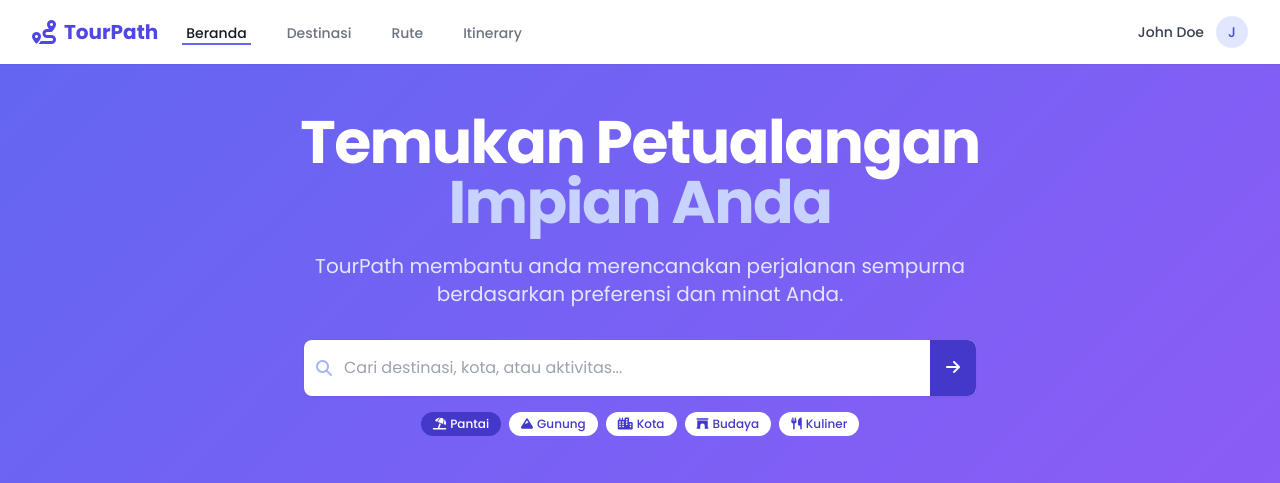
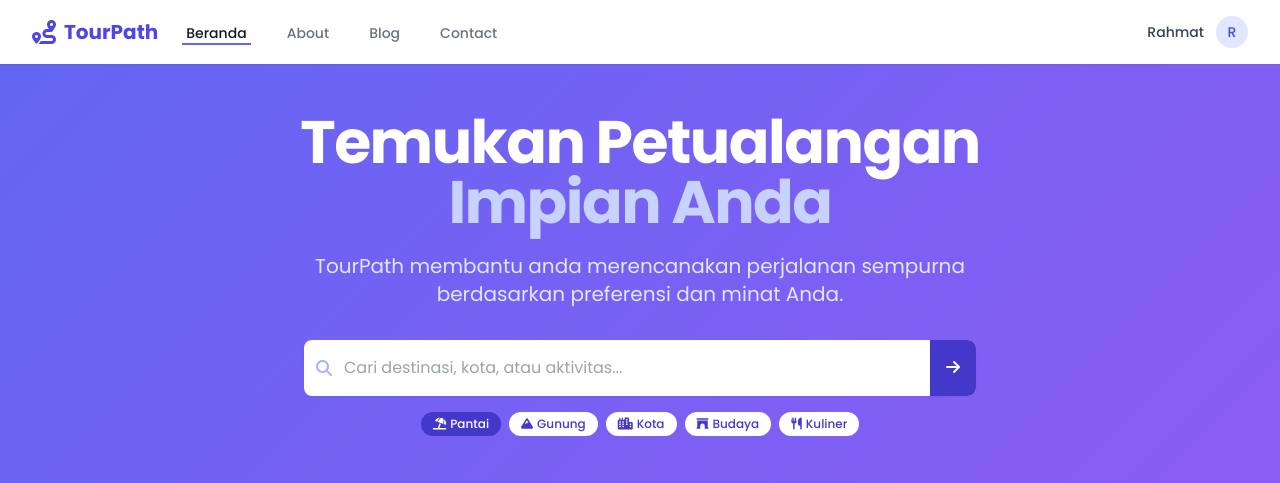
Before and after one commit to rahmatsigma/TourPath, a Django app: page /home/ in a window 1280 px wide. Shown: the top 483 px of the page. Run offline with Django 5.2, Linux system fonts and the light colour scheme; the visitor is signed in with stand-in values (Sample User, id 1); some libraries are stand-ins or nearby versions.

Commit message:
update beranda

```diff
--- a/blog/templates/blog/index.html
+++ b/blog/templates/blog/index.html
@@ -9,7 +9,6 @@
     <link rel="stylesheet" href="{% static 'css/index.css' %}"
 </head>
 <body>
-    <!-- Navigation -->
     <nav class="bg-white shadow-sm sticky top-0 z-50">
         <div class="max-w-7xl mx-auto px-4 sm:px-6 lg:px-8">
             <div class="flex justify-between h-16">
@@ -20,9 +19,9 @@
                     </div>
                     <div class="hidden sm:ml-6 sm:flex sm:space-x-8">
                         <a href="#" class="border-indigo-500 text-gray-900 inline-flex items-center px-1 pt-1 border-b-2 text-sm font-medium">Beranda</a>
-                        <a href="#" class="border-transparent text-gray-500 hover:border-gray-300 hover:text-gray-700 inline-flex items-center px-1 pt-1 border-b-2 text-sm font-medium">Destinasi</a>
-                        <a href="#" class="border-transparent text-gray-500 hover:border-gray-300 hover:text-gray-700 inline-flex items-center px-1 pt-1 border-b-2 text-sm font-medium">Rute</a>
-                        <a href="#" class="border-transparent text-gray-500 hover:border-gray-300 hover:text-gray-700 inline-flex items-center px-1 pt-1 border-b-2 text-sm font-medium">Itinerary</a>
+                        <a href="#" class="border-transparent text-gray-500 hover:border-gray-300 hover:text-gray-700 inline-flex items-center px-1 pt-1 border-b-2 text-sm font-medium">About</a>
+                        <a href="#" class="border-transparent text-gray-500 hover:border-gray-300 hover:text-gray-700 inline-flex items-center px-1 pt-1 border-b-2 text-sm font-medium">Blog</a>
+                        <a href="#" class="border-transparent text-gray-500 hover:border-gray-300 hover:text-gray-700 inline-flex items-center px-1 pt-1 border-b-2 text-sm font-medium">Contact</a>
                     </div>
                 </div>
                 <div class="hidden sm:ml-6 sm:flex sm:items-center">
@@ -31,8 +30,8 @@
                             <button type="button" class="flex items-center text-sm rounded-full focus:outline-none focus:ring-2 focus:ring-offset-2 focus:ring-indigo-500" id="user-menu-button" aria-expanded="false" aria-haspopup="true">
                                 <span class="sr-only">Open user menu</span>
                                 <div class="flex items-center">
-                                    <span class="mr-3 text-gray-700 font-medium">John Doe</span>
-                                    <div class="h-8 w-8 rounded-full bg-indigo-100 flex items-center justify-center text-indigo-600 font-medium">J</div>
+                                    <span class="mr-3 text-gray-700 font-medium">Rahmat</span>
+                                    <div class="h-8 w-8 rounded-full bg-indigo-100 flex items-center justify-center text-indigo-600 font-medium">R</div>
                                 </div>
                             </button>
                         </div>
@@ -118,7 +117,7 @@
                 <!-- Destination Card 1 -->
                 <div class="destination-card bg-white rounded-xl overflow-hidden shadow-md hover-scale flex-shrink-0">
                     <div class="relative">
-                        <img src="https://images.unsplash.com/photo-1503917988258-f87a78e3c995?ixlib=rb-1.2.1&auto=format&fit=crop&w=600&q=80" alt="Bali" class="w-full h-48 object-cover">
+                        <img src="https://th.bing.com/th/id/OSK.HEROClA9oeLd-tBroffzD2rtwe9LZEbjRyntD6v6ZL63DIM?cb=iwc2&rs=1&pid=ImgDetMain" alt="Bali" class="w-full h-48 object-cover">
                         <div class="absolute top-2 right-2 bg-white rounded-full p-1 shadow-md">
                             <i class="fas fa-heart text-red-500"></i>
                         </div>
@@ -141,7 +140,7 @@
                 <!-- Destination Card 2 -->
                 <div class="destination-card bg-white rounded-xl overflow-hidden shadow-md hover-scale flex-shrink-0">
                     <div class="relative">
-                        <img src="https://images.unsplash.com/photo-1527631746610-bca00a040d60?ixlib=rb-1.2.1&auto=format&fit=crop&w=600&q=80" alt="Yogyakarta" class="w-full h-48 object-cover">
+                        <img src="https://lp-cms-production.imgix.net/2025-02/shutterstock2515182547-crop.jpg?auto=format,compress&q=72&fit=crop" alt="Yogyakarta" class="w-full h-48 object-cover">
                         <div class="absolute top-2 right-2 bg-white rounded-full p-1 shadow-md">
                             <i class="far fa-heart text-gray-400"></i>
                         </div>
@@ -164,7 +163,7 @@
                 <!-- Destination Card 3 -->
                 <div class="destination-card bg-white rounded-xl overflow-hidden shadow-md hover-scale flex-shrink-0">
                     <div class="relative">
-                        <img src="https://images.unsplash.com/photo-1589330694653-ded6df03f754?ixlib=rb-1.2.1&auto=format&fit=crop&w=600&q=80" alt="Raja Ampat" class="w-full h-48 object-cover">
+                        <img src="https://eventdaerah.kemenparekraf.go.id/storage/app/uploads/public/664/b29/4f6/664b294f60b86154657570.png" alt="Raja Ampat" class="w-full h-48 object-cover">
                         <div class="absolute top-2 right-2 bg-white rounded-full p-1 shadow-md">
                             <i class="far fa-heart text-gray-400"></i>
                         </div>
@@ -187,7 +186,7 @@
                 <!-- Destination Card 4 -->
                 <div class="destination-card bg-white rounded-xl overflow-hidden shadow-md hover-scale flex-shrink-0">
                     <div class="relative">
-                        <img src="https://images.unsplash.com/photo-1544551763-46a013bb70d5?ixlib=rb-1.2.1&auto=format&fit=crop&w=600&q=80" alt="Lombok" class="w-full h-48 object-cover">
+                        <img src="https://suarapemerintah.id/wp-content/uploads/2021/03/akhirnya-lombok-raih-predikat-destinasi-wisata-halal-terbaik-dunia-ejTKgIgrks-696x461.jpg" alt="Lombok" class="w-full h-48 object-cover">
                         <div class="absolute top-2 right-2 bg-white rounded-full p-1 shadow-md">
                             <i class="far fa-heart text-gray-400"></i>
                         </div>
@@ -219,7 +218,6 @@
             </div>
 
             <div class="grid grid-cols-1 md:grid-cols-2 lg:grid-cols-3 gap-6">
-                <!-- Route Card 1 -->
                 <div class="bg-white rounded-xl overflow-hidden shadow-md hover-scale">
                     <img src="https://images.unsplash.com/photo-1566438480900-0609be27a4be?ixlib=rb-1.2.1&auto=format&fit=crop&w=600&q=80" alt="Jawa Heritage" class="w-full h-48 object-cover">
                     <div class="p-6">
```
